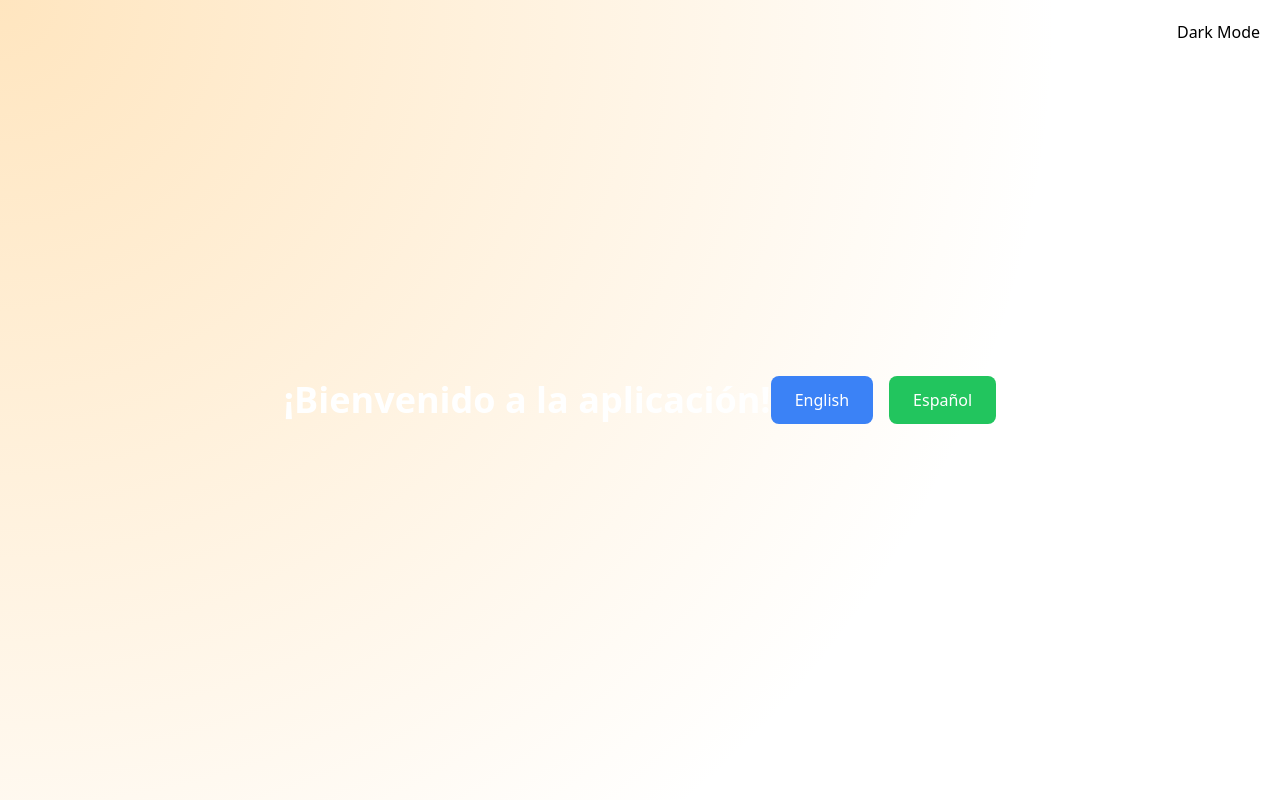
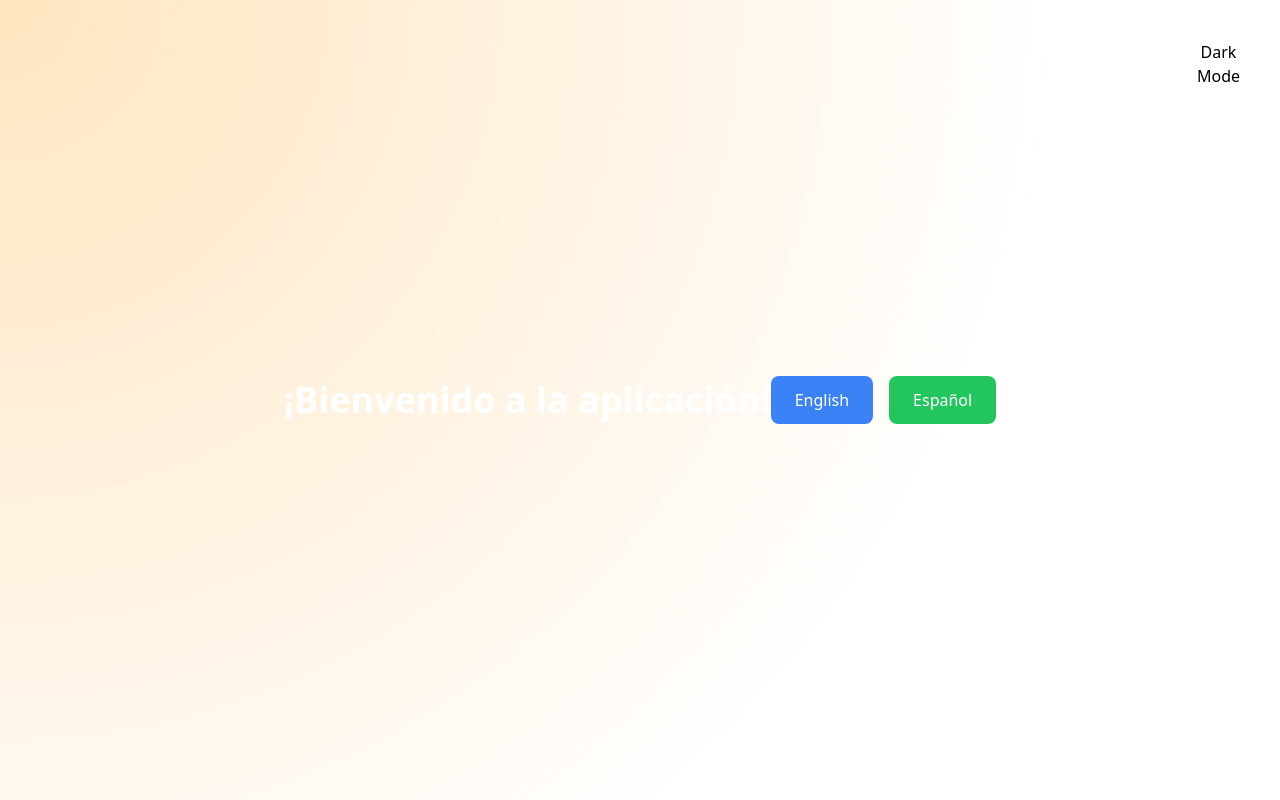
Before and after one commit to ErickCastroo/Portfolio, a React (Vite) app: page / in a window 1280 px wide. Built offline with nearby package versions, Linux system fonts and the light colour scheme.

Commit message:
Agregar clase de posición al botón de cambio de tema y mejorar la estructura del componente GradientFollowMouse

```diff
--- a/src/components/CambiadordeTema/index.tsx
+++ b/src/components/CambiadordeTema/index.tsx
@@ -8,6 +8,7 @@ const ThemeSwitcher: React.FC = () => {
   return (
     <button
       onClick={toggleTheme}
+      className='absolute right-5 top-5'
     >
       {isDarkMode ? 'Light Mode' : 'Dark Mode'}
     </button>
--- a/src/components/MouseGradiante/index.tsx
+++ b/src/components/MouseGradiante/index.tsx
@@ -1,36 +1,43 @@
-import React, { useState, ReactNode } from 'react'
-
-import { useTheme } from '@/context/ThemeContext'
+import React, { useState, useEffect, ReactNode } from 'react';
+import { useTheme } from '@/context/ThemeContext';
 
 interface GradientFollowMouseProps {
-  children?: ReactNode
+  children?: ReactNode;
 }
 
 const GradientFollowMouse: React.FC<GradientFollowMouseProps> = ({ children }) => {
-  const { isDarkMode } = useTheme() // Obtener el estado del tema
-  const [gradientPosition, setGradientPosition] = useState({ x: 0, y: 0 })
+  const [gradientPosition, setGradientPosition] = useState({ x: 0, y: 0 });
+  const { isDarkMode } = useTheme(); // Usamos el contexto del tema
 
   const handleMouseMove = (e: React.MouseEvent) => {
-    const { clientX, clientY } = e
-    setGradientPosition({ x: clientX, y: clientY })
-  }
+    const { clientX, clientY } = e;
+    setGradientPosition({ x: clientX, y: clientY });
+  };
+
+  useEffect(() => {
+    // Este efecto puede ser útil si necesitas alguna inicialización adicional
+  }, []);
 
   return (
     <div
       onMouseMove={handleMouseMove}
-      className={`relative w-full h-screen overflow-hidden ${isDarkMode ? 'bg-slate-900' : 'bg-white'}`}
+      className={`relative w-full h-screen overflow-hidden ${
+        isDarkMode ? 'bg-slate-900' : 'bg-white'
+      }`}
     >
       <div
-        className='absolute inset-0'
+        className="absolute inset-0"
         style={{
           background: isDarkMode
             ? `radial-gradient(circle at ${gradientPosition.x}px ${gradientPosition.y}px, rgba(29, 78, 216, 0.15), transparent 80%)`
             : `radial-gradient(circle at ${gradientPosition.x}px ${gradientPosition.y}px, rgba(255, 204, 128, 0.5), transparent 70%)`,
         }}
       ></div>
-      <div className='absolute inset-0 z-10 flex justify-center items-center'>{children}</div>
+      <div className="absolute inset-0 z-10 flex justify-center items-center">
+        {children}
+      </div>
     </div>
-  )
-}
+  );
+};
 
-export { GradientFollowMouse }
+export { GradientFollowMouse };
--- a/src/context/ThemeContext.tsx
+++ b/src/context/ThemeContext.tsx
@@ -1,53 +1,55 @@
-import React, { createContext, useContext, useState, useEffect } from 'react'
+import React, { createContext, useState, useEffect, useContext } from 'react';
 
-// Definir el contexto del tema
 type ThemeContextType = {
-  isDarkMode: boolean
-  toggleTheme: () => void
-}
+  isDarkMode: boolean;
+  toggleTheme: () => void;
+};
 
-const ThemeContext = createContext<ThemeContextType | undefined>(undefined)
+const ThemeContext = createContext<ThemeContextType | undefined>(undefined);
 
 type ThemeProviderProps = {
-  children: React.ReactNode
-}
+  children: React.ReactNode;
+};
 
 export const ThemeProvider: React.FC<ThemeProviderProps> = ({ children }) => {
-  const [isDarkMode, setIsDarkMode] = useState<boolean>(false)
+  const [isDarkMode, setIsDarkMode] = useState<boolean>(false);
 
-  // Obtener el tema desde localStorage al cargar la página
+  // Efecto para aplicar el tema y guardar la preferencia en localStorage
   useEffect(() => {
-    const savedTheme = localStorage.getItem('theme')
+    const savedTheme = localStorage.getItem('theme');
     if (savedTheme) {
-      setIsDarkMode(savedTheme === 'dark')
+      setIsDarkMode(savedTheme === 'dark');
     } else {
-      // Si no existe, establecer el tema predeterminado
-      setIsDarkMode(window.matchMedia('(prefers-color-scheme: dark)').matches)
+      setIsDarkMode(window.matchMedia('(prefers-color-scheme: dark)').matches);
     }
-  }, [])
+  }, []);
 
-  // Cambiar el tema
+  useEffect(() => {
+    if (isDarkMode) {
+      document.body.classList.add('dark');
+    } else {
+      document.body.classList.remove('dark');
+    }
+  }, [isDarkMode]);
   const toggleTheme = () => {
     setIsDarkMode((prevMode) => {
-      const newMode = !prevMode
-      // Guardar el tema en localStorage
-      localStorage.setItem('theme', newMode ? 'dark' : 'light')
-      return newMode
-    })
-  }
+      const newMode = !prevMode;
+      localStorage.setItem('theme', newMode ? 'dark' : 'light');
+      return newMode;
+    });
+  };
 
   return (
     <ThemeContext.Provider value={{ isDarkMode, toggleTheme }}>
       {children}
     </ThemeContext.Provider>
-  )
-}
+  );
+};
 
-// eslint-disable-next-line react-refresh/only-export-components
 export const useTheme = (): ThemeContextType => {
-  const context = useContext(ThemeContext)
+  const context = useContext(ThemeContext);
   if (!context) {
-    throw new Error('useTheme must be used within a ThemeProvider')
+    throw new Error('useTheme must be used within a ThemeProvider');
   }
-  return context
-}
+  return context;
+};
```
